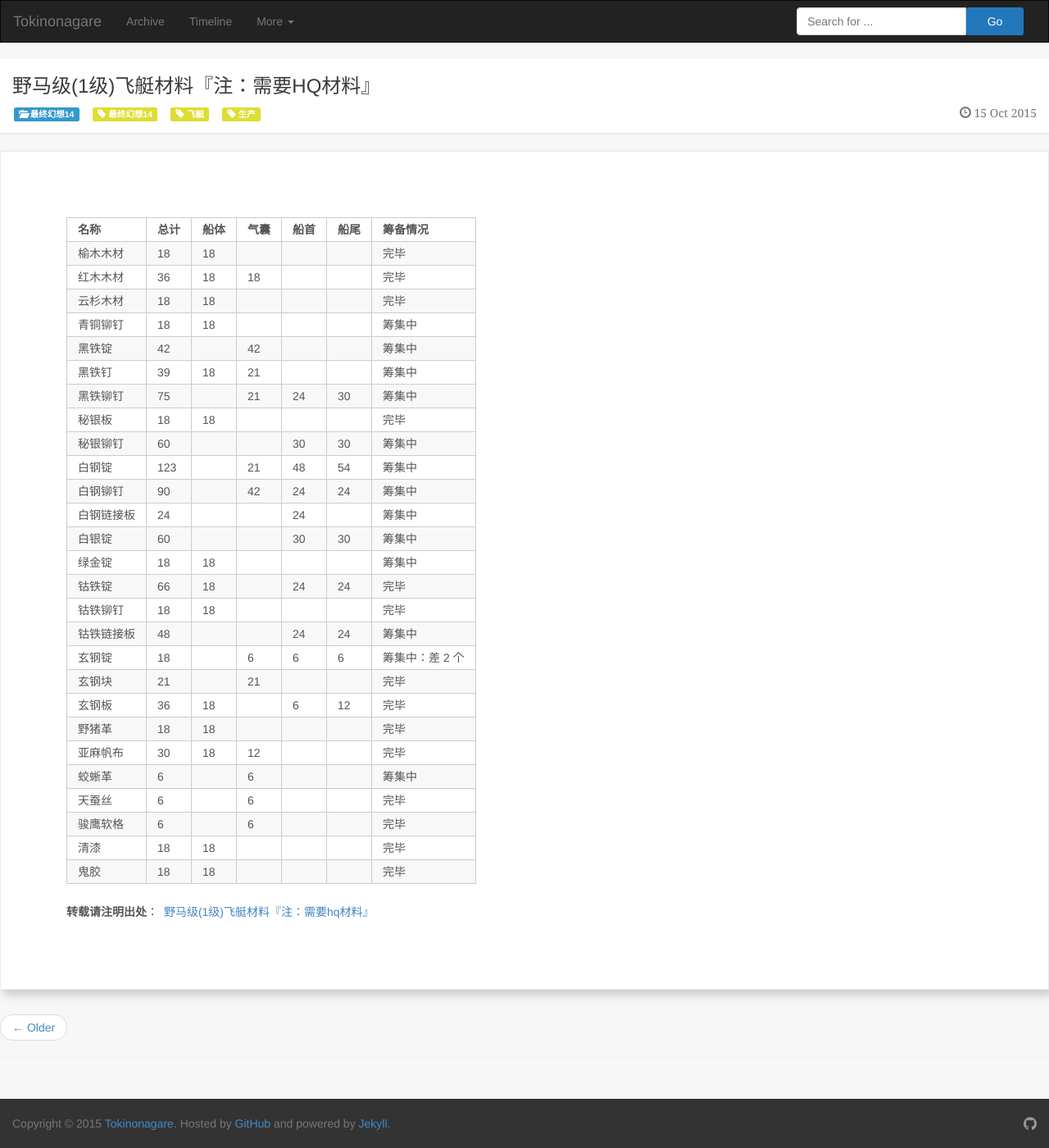
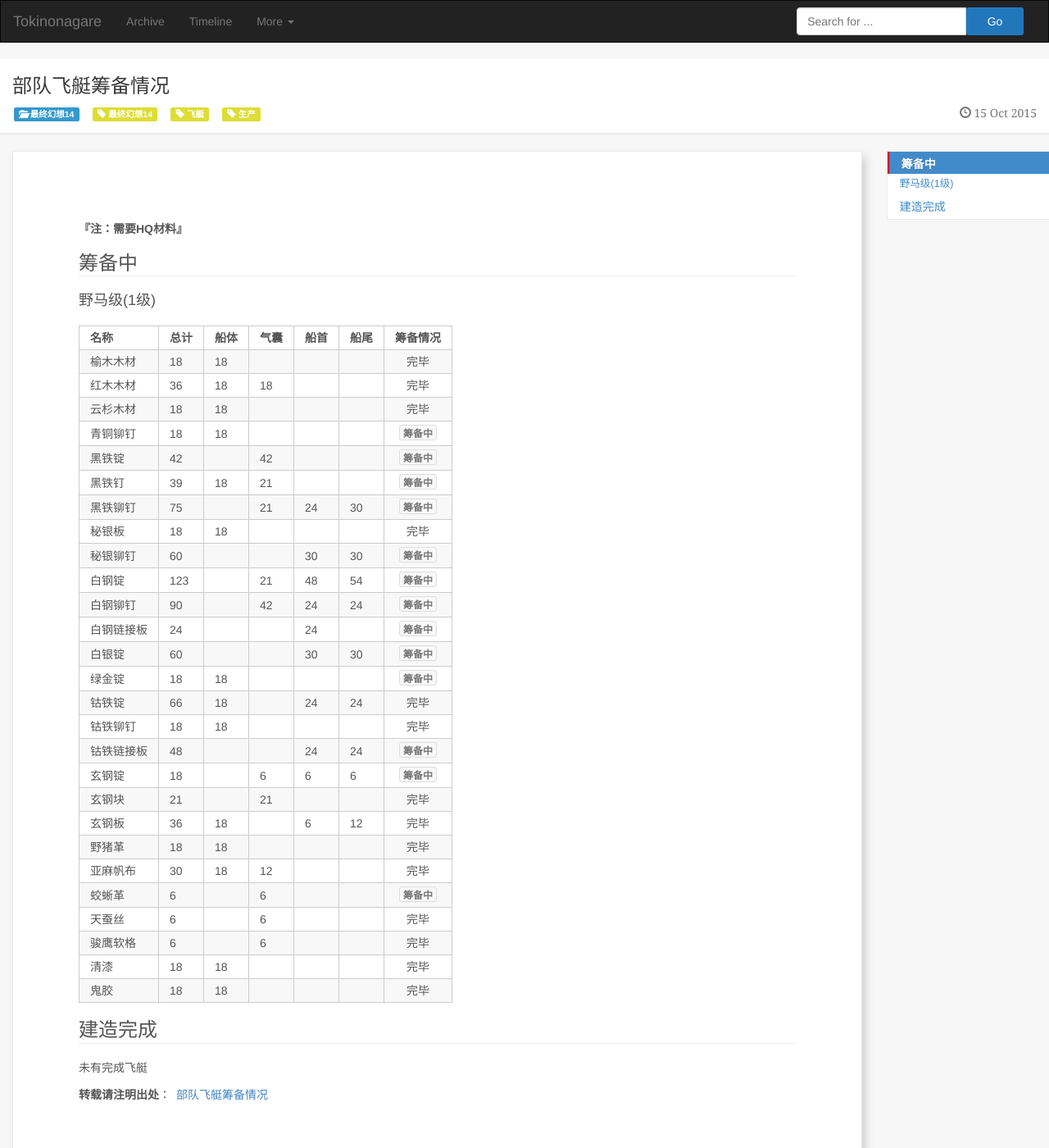
Before and after one commit to tokinonagare/tokinonagare.github.io, a Jekyll site: the page built from _posts/2015-10-15-ffxiv_Airship_Material.md, in a window 1280 px wide and 1400 px high. Shown: the whole window at 82% size. Built offline with Jekyll 4.4.1, drawn with Linux system fonts in a browser that asks for light colours; Markdown is read by kramdown in place of the engine named in the settings; comment, search, counter and statistics services are not loaded.

Commit message:
Adjust the style of ffxiv_Airship_Meterial

```diff
--- a/_posts/2015-10-15-ffxiv_Airship_Material.md
+++ b/_posts/2015-10-15-ffxiv_Airship_Material.md
@@ -1,39 +1,50 @@
 ---
 layout: 	  blog
-title:		  野马级(1级)飞艇材料『注：需要HQ材料』
+title:		  部队飞艇筹备情况
 categories: 最终幻想14
 tags: 		  最终幻想14 飞艇 生产
 redirect_from:
   - /web/ffxiv_Airship_Material.html
   - /2015/10/15/ffxiv_Airship_Material/
 ---
+__『注：需要HQ材料』__
+
+#  筹备中
+
+## 野马级(1级)
 
 名称	|总计	|船体	|气囊	|船首	|船尾	|筹备情况
----- | ---- | ---- | ---- | ---- | ---- | ---
+---- | ---- | ---- | ---- | ---- | ---- | :----:
 榆木木材 |18 |18 | | | |完毕
 红木木材 |36 |18 |18 | | |完毕
 云杉木材 |18 |18 | | | |完毕
-青铜铆钉 |18 |18 | | | |筹集中
-黑铁锭 |42 | |42 | | |筹集中
-黑铁钉 |39 |18 |21 | | |筹集中
-黑铁铆钉 |75 | |21 |24 |30 |筹集中
+青铜铆钉 |18 |18 | | | |**`筹备中`**
+黑铁锭 |42 | |42 | | |**`筹备中`**
+黑铁钉 |39 |18 |21 | | |**`筹备中`**
+黑铁铆钉 |75 | |21 |24 |30 |**`筹备中`**
 秘银板 |18 |18 | | | |完毕
-秘银铆钉 |60 | | |30 |30 |筹集中
-白钢锭 |123 | |21 |48 |54 |筹集中
-白钢铆钉 |90 | |42 |24 |24 |筹集中
-白钢链接板 |24 | | |24 | |筹集中
-白银锭 |60 | | |30 |30 |筹集中
-绿金锭 |18 |18 | | | |筹集中
+秘银铆钉 |60 | | |30 |30 |**`筹备中`**
+白钢锭 |123 | |21 |48 |54 |**`筹备中`**
+白钢铆钉 |90 | |42 |24 |24 |**`筹备中`**
+白钢链接板 |24 | | |24 | |**`筹备中`**
+白银锭 |60 | | |30 |30 |**`筹备中`**
+绿金锭 |18 |18 | | | |**`筹备中`**
 钴铁锭 |66 |18 | |24 |24 |完毕
 钴铁铆钉 |18 |18 | | | |完毕
-钴铁链接板 |48 | | |24 |24 |筹集中
-玄钢锭 |18 | |6 |6 |6 |筹集中：差 2 个
+钴铁链接板 |48 | | |24 |24 |**`筹备中`**
+玄钢锭 |18 | |6 |6 |6 |**`筹备中`**
 玄钢块 |21 | |21 | | |完毕
 玄钢板 |36 |18 | |6 |12 |完毕
 野猪革 |18 |18 | | | |完毕
 亚麻帆布 |30 |18 |12 | | |完毕
-蛟蜥革 |6 | |6 | | |筹集中
+蛟蜥革 |6 | |6 | | |**`筹备中`**
 天蚕丝 |6 | |6 | | |完毕
 骏鹰软格 |6 | |6 | | |完毕
 清漆 |18 |18 | | | |完毕
 鬼胶 |18 |18 | | | |完毕
+
+<!-- more -->
+
+# 建造完成
+
+未有完成飞艇
```
